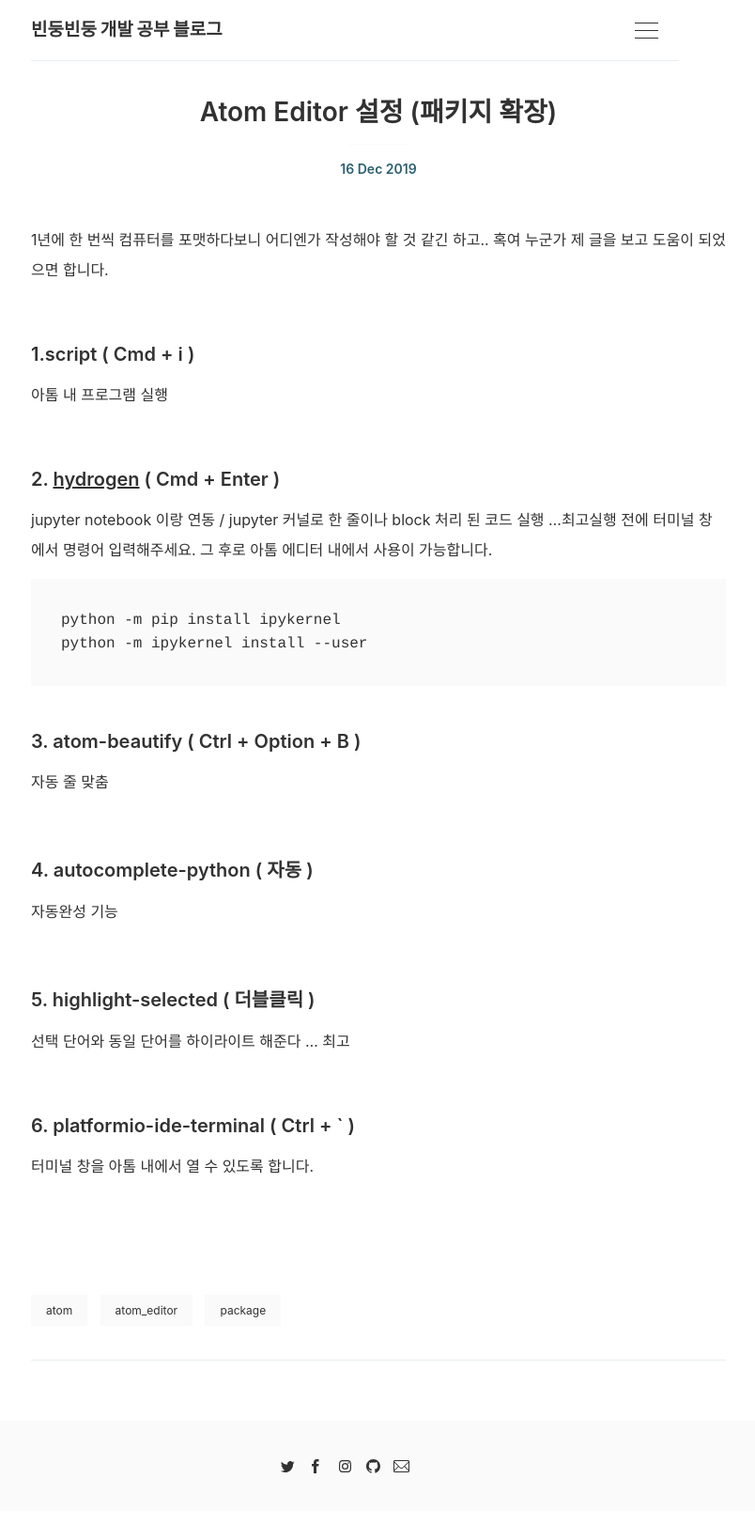
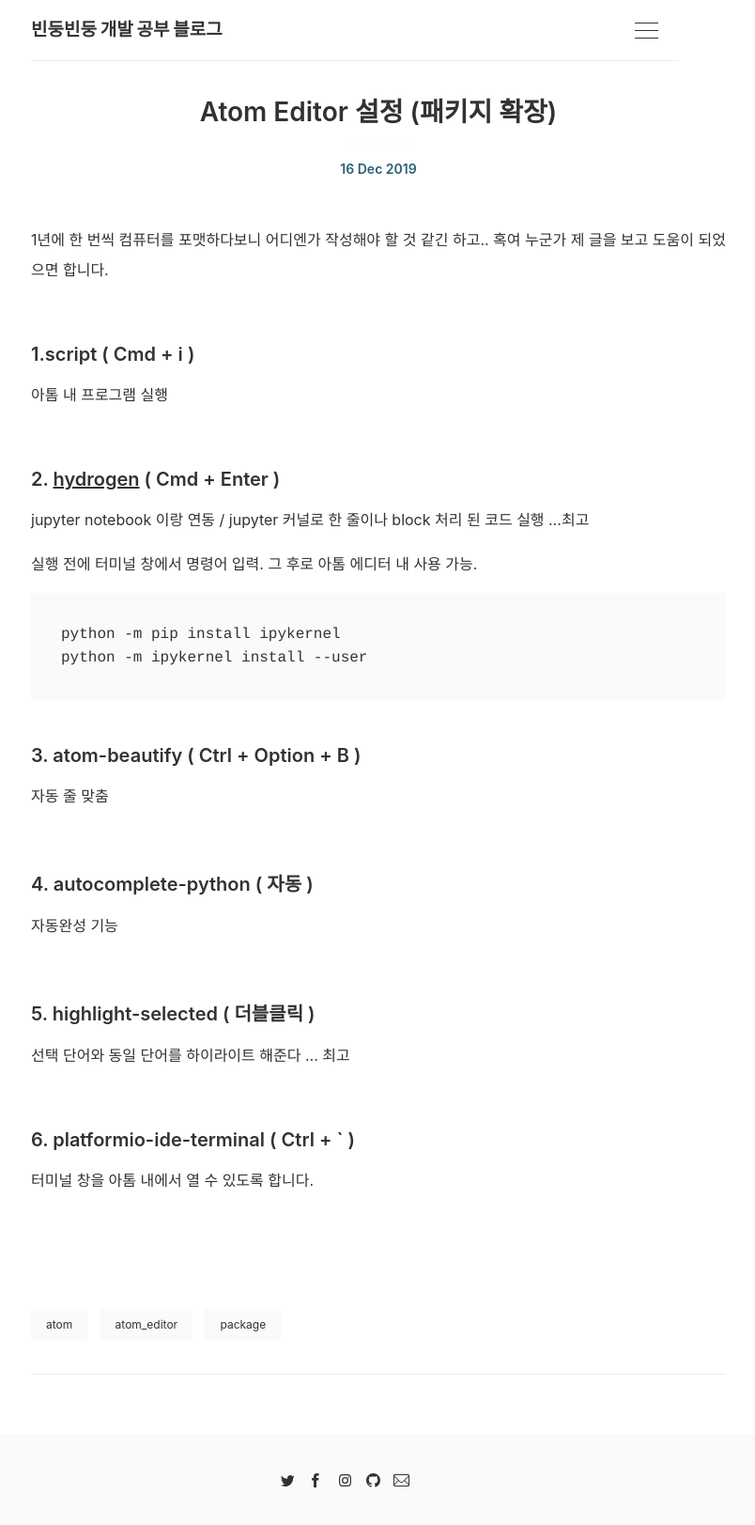
Before and after one commit to 42cosmos/42cosmos.github.io, a Jekyll site: the page built from _posts/Python/2019-12-16-atom-설정.md, in a window 1280 px wide. Shown: the whole page at 94% size, without its empty margins (273-1077 px from the left). Built offline with Jekyll 4.4.1, drawn with Linux system fonts in a browser that asks for light colours; comment, search, counter and statistics services are not loaded.

Commit message:
type correction 2

````diff
--- a/_posts/Python/2019-12-16-atom-설정.md
+++ b/_posts/Python/2019-12-16-atom-설정.md
@@ -17,7 +17,9 @@ categories: 'Study/Python'
 
 #### 2\. [hydrogen](https://atom.io/packages/Hydrogen) ( Cmd + Enter )
 
- jupyter notebook 이랑 연동 / jupyter 커널로 한 줄이나 block 처리 된 코드 실행 ...최고실행 전에 터미널 창에서 명령어 입력해주세요. 그 후로 아톰 에디터 내에서 사용이 가능합니다.
+ jupyter notebook 이랑 연동 / jupyter 커널로 한 줄이나 block 처리 된 코드 실행 ...최고
+
+실행 전에 터미널 창에서 명령어 입력. 그 후로 아톰 에디터 내 사용 가능.
 
 ```
 python -m pip install ipykernel
````
Also changed, not shown: _posts/2020-01-05-github-블로그-오류.md (added, +10 -0 lines), 1 other file.
